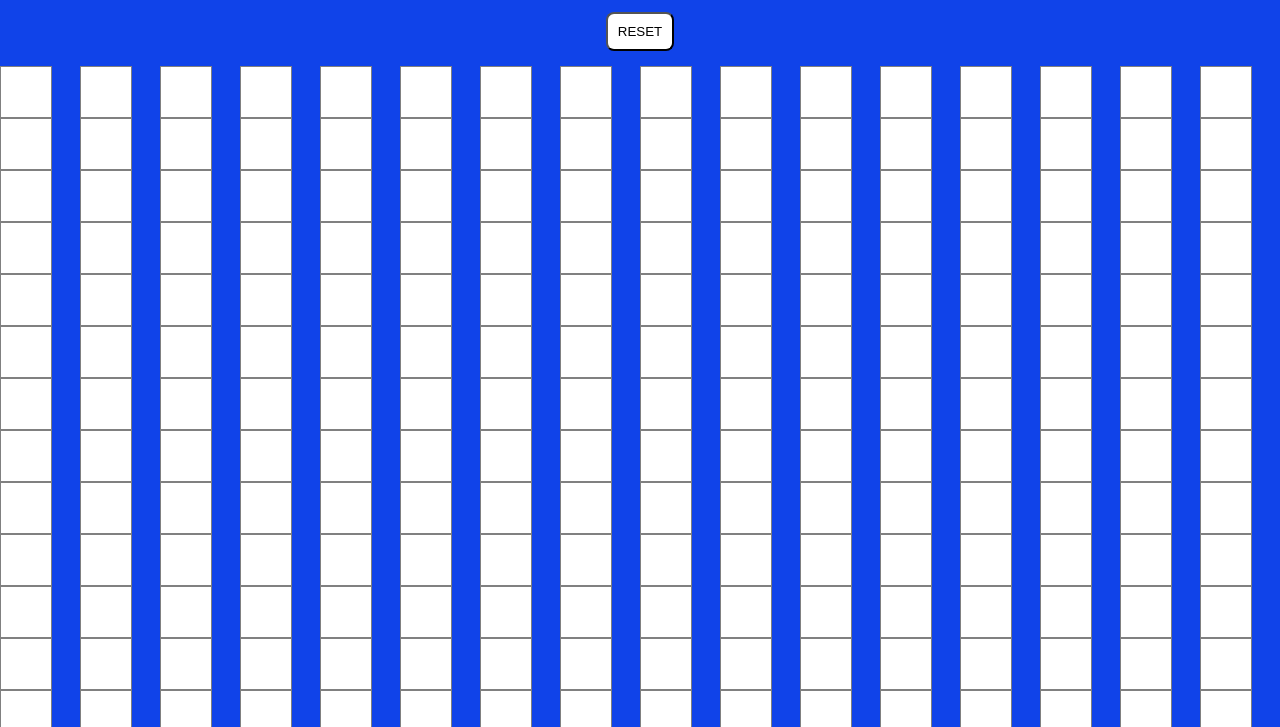
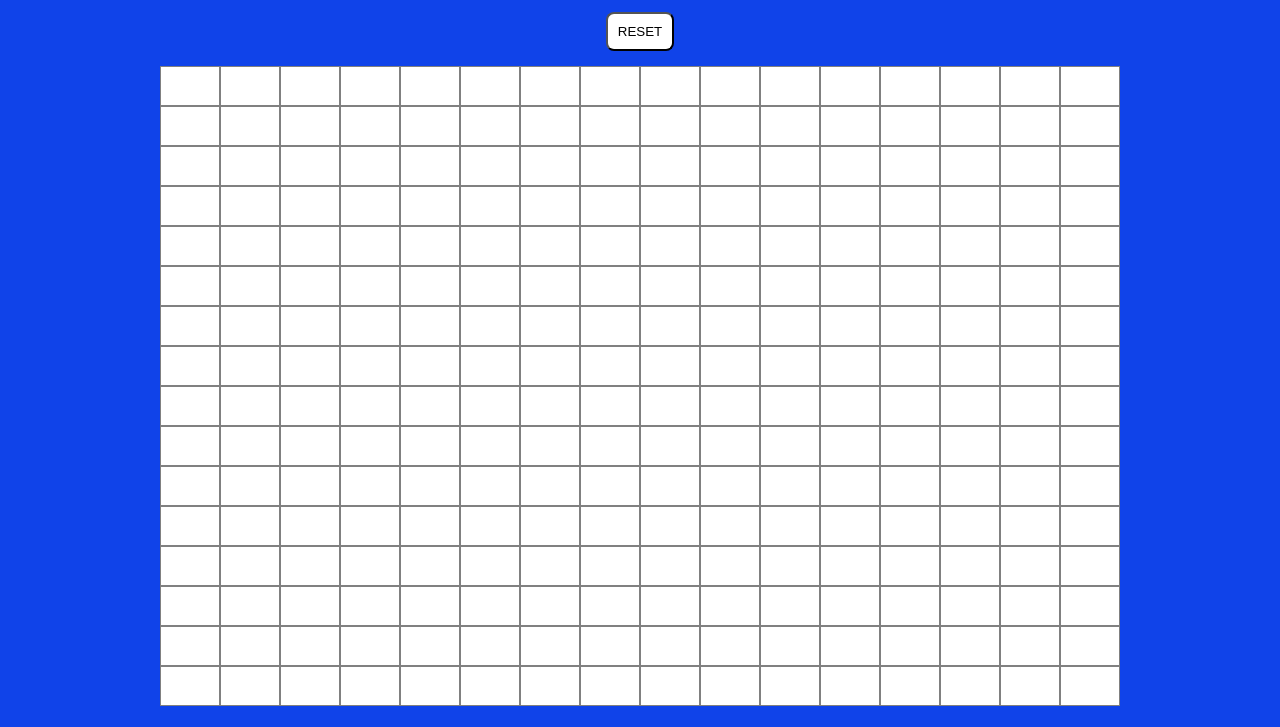
Before and after one commit to MsNiyaJ/ETCH-A-SKETCH, a plain HTML site: page index.html in a window 1280 px wide. Shown: the part 73-800 px from the top of the page. Drawn offline with Linux system fonts and the light colour scheme.

Commit message:
Sized and centered the board

```diff
--- a/styles.css
+++ b/styles.css
@@ -26,14 +26,16 @@ body{
 }
 
 .board{
+    width: 960px;
+    height: 80vh;
+    margin-left: auto;
+    margin-right: auto;
     display: grid;
     grid-template-rows: repeat(16, 1fr);
     grid-template-columns: repeat(16, 1fr);
 }
 
 .box{
-    width: 50px;
-    height: 50px;
     border: grey 1px solid;
     background-color: white;
 }
```
